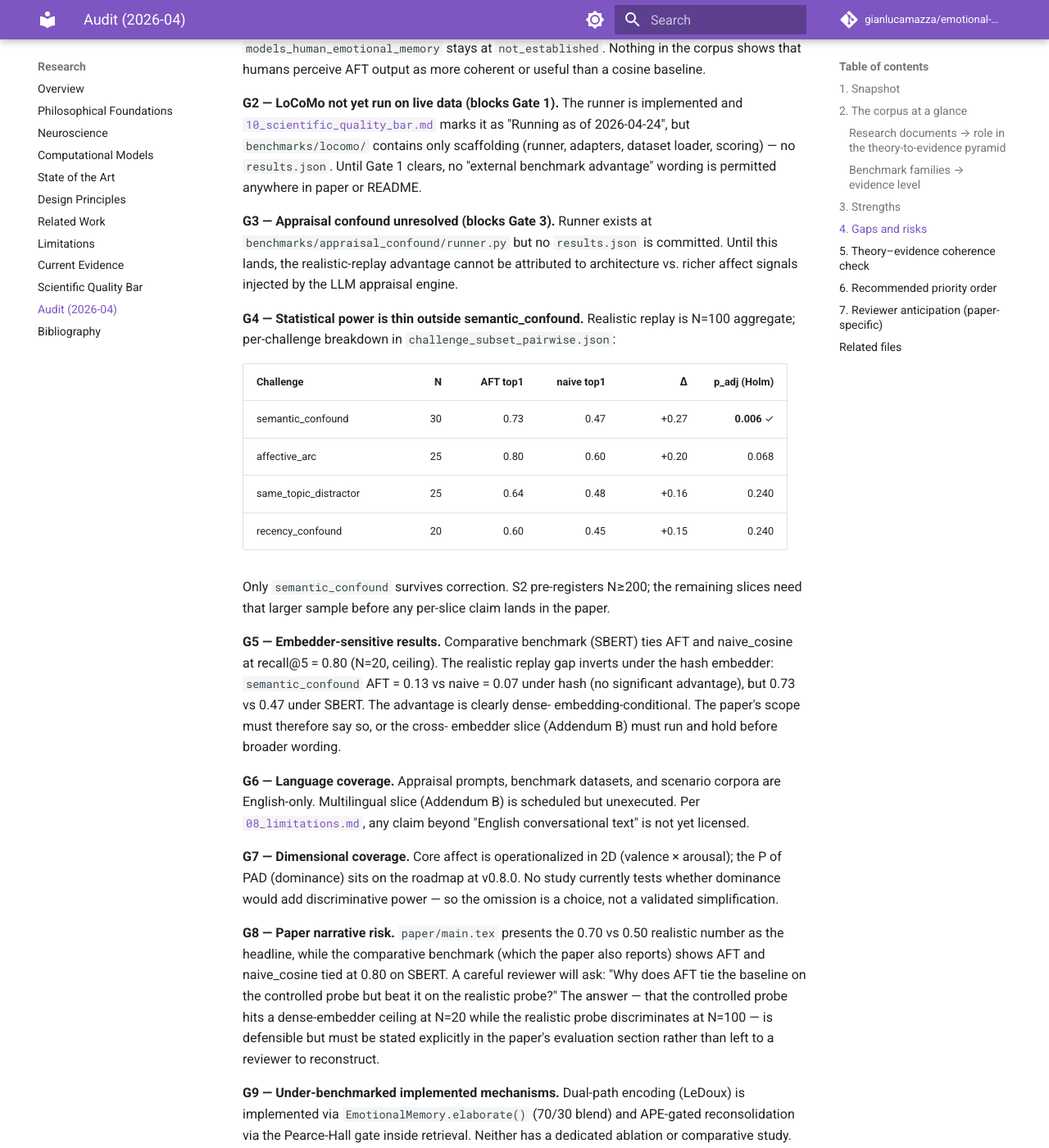
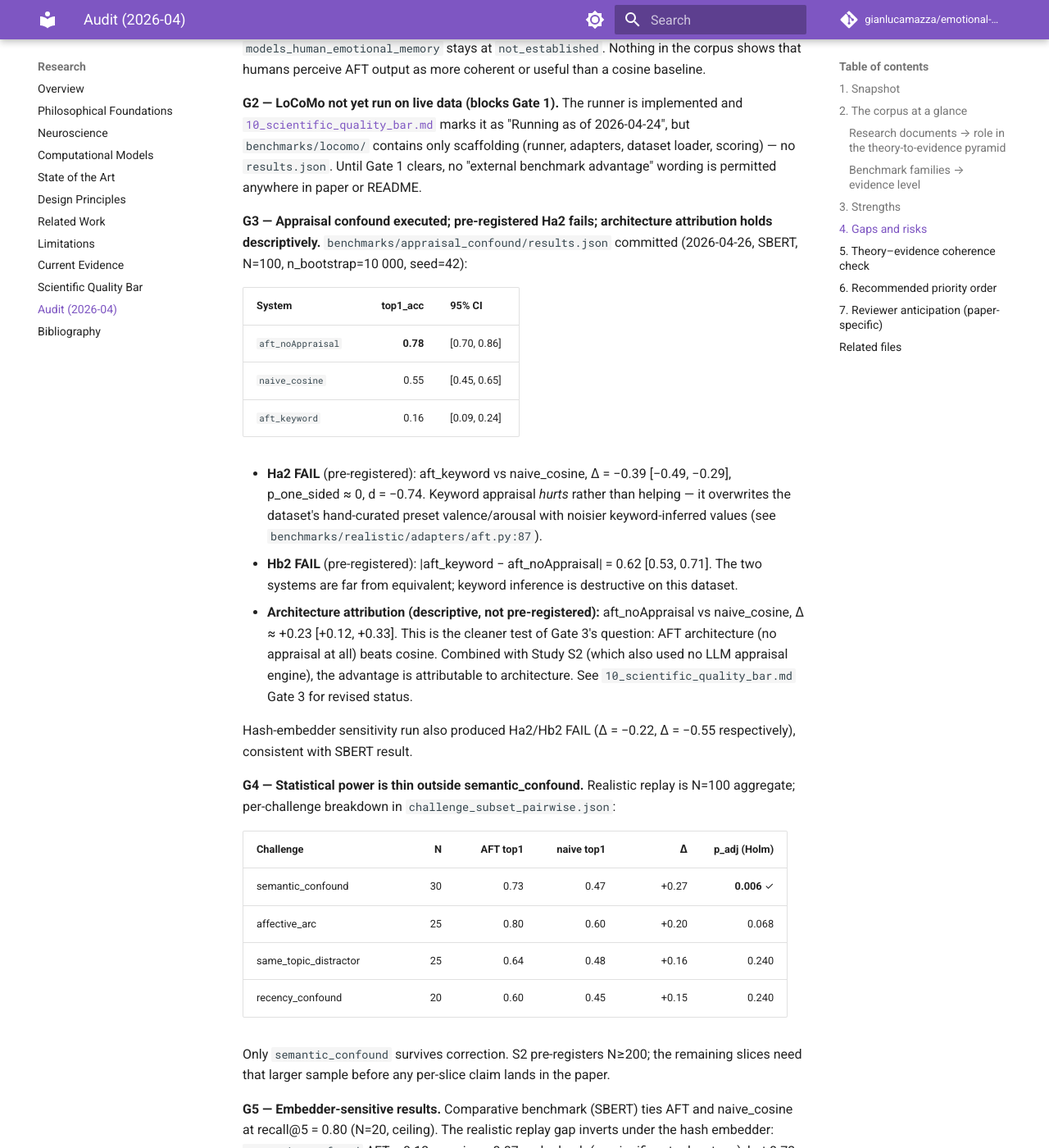
Before and after one commit to gianlucamazza/emotional-memory, an MkDocs documentation site: the page built from docs/research/audit_2026-04.md, in a window 1280 px wide and 1400 px high, scrolled down 2717 px. Shown: the whole window at 82% size. Built offline with MkDocs 1.6.1 and Material for MkDocs 9.7.7, drawn with Linux system fonts in a browser that asks for light colours; comment, search, counter and statistics services are not loaded; some of the changed text lies outside the part shown.

Commit message:
feat(research): execute G3 appraisal confound study and fix runner bugs
Closes the first phase of the audit priority order (Gate 3 / G3).

## Benchmark results (SBERT, N=100, n_bootstrap=10000, seed=42)

| System           | top1_acc | 95% CI         |
|------------------|----------|----------------|
| aft_noAppraisal  | 0.78     | [0.70, 0.86]   |
| naive_cosine     | 0.55     | [0.45, 0.65]   |
| aft_keyword      | 0.16     | [0.09, 0.24]   |

Ha2 FAIL: aft_keyword vs naive_cosine, Δ=−0.39, p≈0, d=−0.74.
Hb2 FAIL: |aft_keyword − aft_noAppraisal|=0.62, d=−1.27.

Architecture attribution (descriptive): aft_noAppraisal vs naive_cosine
Δ≈+0.23 — consistent with S2; architecture drives the advantage.

## Runner bugs fixed (all were pre-existing, blocked execution)

- ValueError: paired_bootstrap_diff returns 4-tuple; runner unpacked 3
- KeyError: ci_payload uses ci_lower/ci_upper; renderer used lo/hi
- Ha2 criterion: upgraded to pre-reg Addendum A spec (Δ>0.05 practical
  threshold + one-tailed alpha=0.05 via p_two_sided/2)
- n_bootstrap: pre-reg requires 10000; default was 2000 (no CLI override)
- Ha2 test used two-sided 95% CI lower bound (≈one-tailed α=0.025),
  stricter than the pre-registered one-sided α=0.05
- _build_protocol hard-coded n_bootstrap/seed constants; now reads from
  actual run values threaded through the results dict
- _seed_everything() added at start of run_study for RNG determinism
- n_bootstrap passed to per-scenario calls was dead compute; replaced
  with n_bootstrap=1 per scenario, single bootstrap on full flag lists
- Unused ROOT constant removed

## Docs updated

- audit_2026-04.md G3: "unresolved" → actual results + honest interpretation
- audit_2026-04.md Q1: "unresolved" → "partially resolved" with evidence
- 10_scientific_quality_bar.md Gate 3: "awaiting execution" → "partially
  closed" with descriptive architecture-attribution evidence and next step
- claim_validation_matrix.json: appraisal confound evidence added to
  retrieval_affect_aware; not_yet_shown/next_study updated for
  replayable_multi_session_help

Co-Authored-By: Claude Opus 4.7 <noreply@anthropic.com>

```diff
--- a/docs/research/audit_2026-04.md
+++ b/docs/research/audit_2026-04.md
@@ -97,11 +97,33 @@ The runner is implemented and
 clears, no "external benchmark advantage" wording is permitted anywhere in
 paper or README.
 
-**G3 — Appraisal confound unresolved (blocks Gate 3).**
-Runner exists at `benchmarks/appraisal_confound/runner.py` but no
-`results.json` is committed. Until this lands, the realistic-replay advantage
-cannot be attributed to architecture vs. richer affect signals injected by the
-LLM appraisal engine.
+**G3 — Appraisal confound executed; pre-registered Ha2 fails; architecture attribution holds descriptively.**
+`benchmarks/appraisal_confound/results.json` committed (2026-04-26, SBERT,
+N=100, n\_bootstrap=10 000, seed=42):
+
+| System | top1\_acc | 95% CI |
+|---|---:|---|
+| `aft_noAppraisal` | **0.78** | [0.70, 0.86] |
+| `naive_cosine` | 0.55 | [0.45, 0.65] |
+| `aft_keyword` | 0.16 | [0.09, 0.24] |
+
+- **Ha2 FAIL** (pre-registered): aft\_keyword vs naive\_cosine, Δ = −0.39
+  [−0.49, −0.29], p\_one\_sided ≈ 0, d = −0.74. Keyword appraisal *hurts*
+  rather than helping — it overwrites the dataset's hand-curated preset
+  valence/arousal with noisier keyword-inferred values
+  (see `benchmarks/realistic/adapters/aft.py:87`).
+- **Hb2 FAIL** (pre-registered): |aft\_keyword − aft\_noAppraisal| = 0.62
+  [0.53, 0.71]. The two systems are far from equivalent; keyword inference
+  is destructive on this dataset.
+- **Architecture attribution (descriptive, not pre-registered):**
+  aft\_noAppraisal vs naive\_cosine, Δ ≈ +0.23 [+0.12, +0.33]. This is
+  the cleaner test of Gate 3's question: AFT architecture (no appraisal at
+  all) beats cosine. Combined with Study S2 (which also used no LLM
+  appraisal engine), the advantage is attributable to architecture. See
+  `10_scientific_quality_bar.md` Gate 3 for revised status.
+
+Hash-embedder sensitivity run also produced Ha2/Hb2 FAIL (Δ = −0.22,
+Δ = −0.55 respectively), consistent with SBERT result.
 
 **G4 — Statistical power is thin outside semantic_confound.**
 Realistic replay is N=100 aggregate; per-challenge breakdown in
@@ -205,8 +227,15 @@ currently-defensible answer and the honest remaining gap.
 
 **Q1 — "Does the advantage come from your architecture or from your LLM
 appraisal leaking affect into the query?"**
-→ *Current answer:* unresolved — appraisal_confound runner exists but has no
-committed results. *Gap:* Gate 3 (G3).
+→ *Current answer:* partially resolved. The appraisal confound study
+(2026-04-26) shows that `aft_noAppraisal` (architecture only, no appraisal
+engine) beats naive\_cosine by Δ = +0.23 on the same realistic\_recall\_v1.4
+dataset used in S2 — and S2 itself used no LLM appraisal. The pre-registered
+Ha2 (aft\_keyword vs naive\_cosine) *fails* because keyword appraisal
+overrides preset affect destructively; but the architecture-only comparison
+is the stronger and cleaner answer to this reviewer question. *Remaining
+gap:* a re-pre-registered confirmatory study framing this comparison
+explicitly as the primary hypothesis would fully close Gate 3.
 
 **Q2 — "Does AFT beat cosine on real human conversation, not just on a
 benchmark you built?"**
```
Also changed, not shown: CHANGELOG.md (+46 -0 lines), benchmarks/appraisal_confound/results.md (added, +30 -0 lines), docs/research/10_scientific_quality_bar.md (+18 -3 lines), docs/research/claim_validation_matrix.json (+5 -4 lines), 3 other files.
